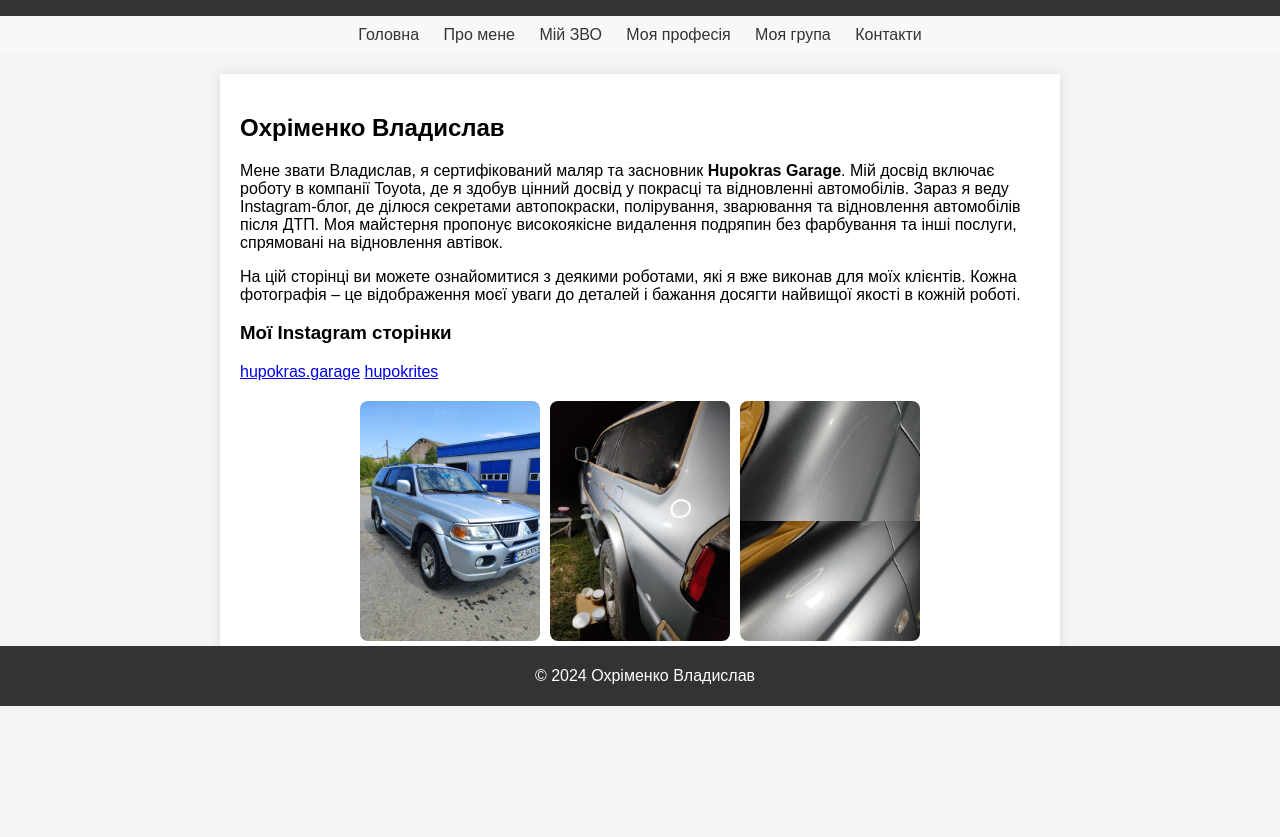
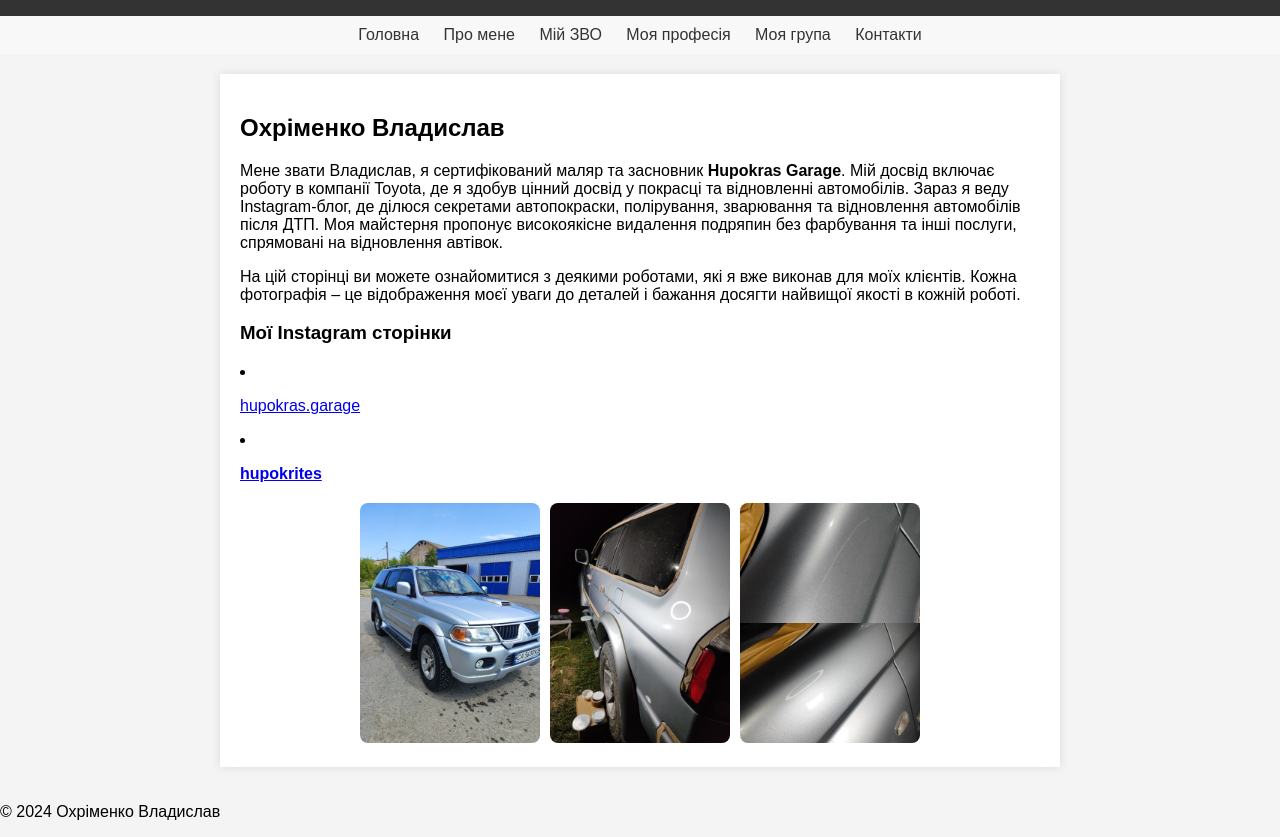
Before and after one commit to VlasLin/workbuilder, a plain HTML site: page hoby.html in a window 1280 px wide. Shown: the part 94-931 px from the top of the page. Before the commit the page ends 800 px from the top, so only its background shows below. Drawn offline with Linux system fonts and the light colour scheme.

Commit message:
initial commit

```diff
--- a/hoby.html
+++ b/hoby.html
@@ -75,13 +75,6 @@
             font-size: 24px;
             text-decoration: none;
         }
-
-        footer {
-            background-color: #333;
-            color: white;
-            text-align: center;
-            padding: 5px;
-        }
     </style>
 </head>
 <body>
@@ -106,8 +99,14 @@
 
         <div class="instagram-links">
             <h3>Мої Instagram сторінки</h3>
-            <a href="https://www.instagram.com/hupokras.garage" target="_blank">hupokras.garage</a>
-            <a href="https://www.instagram.com/hupokrites" target="_blank">hupokrites</a>
+           <li><p> <a href="https://www.instagram.com/hupokras.garage" target="_blank">hupokras.garage</a></p></li>
+           <li>
+            <strong>
+            <p>
+                <a href="https://www.instagram.com/hupokrites" target="_blank">hupokrites</a>
+            </p>
+        </strong>
+    </li>
         </div>
 
         <div class="gallery-container">
@@ -143,9 +142,7 @@
         </div>
     </div>
 
-    <footer>
-        <p>&copy; 2024 Охріменко Владислав</p>
-    </footer>
+          <p>&copy; 2024 Охріменко Владислав</p>
 
 </body>
 </html>
```
